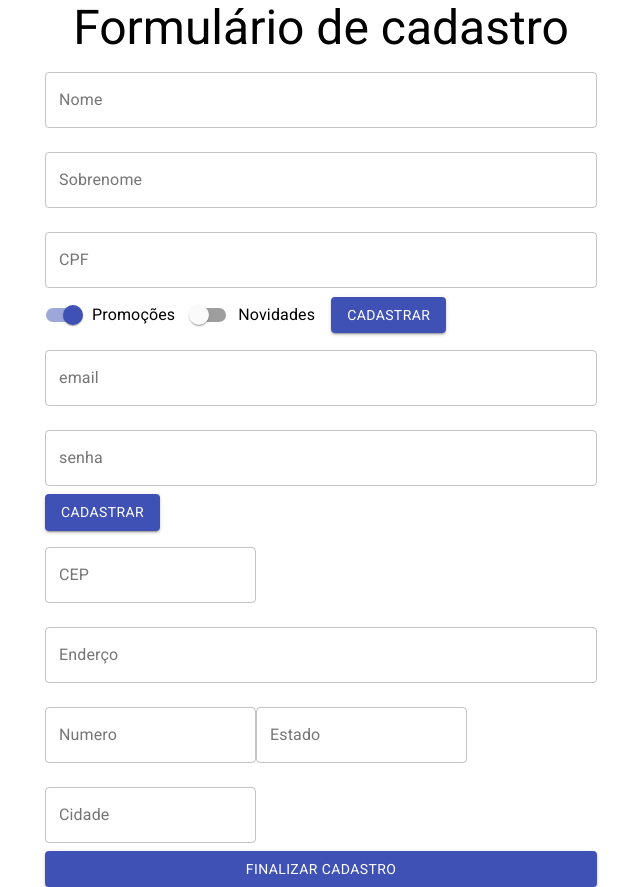
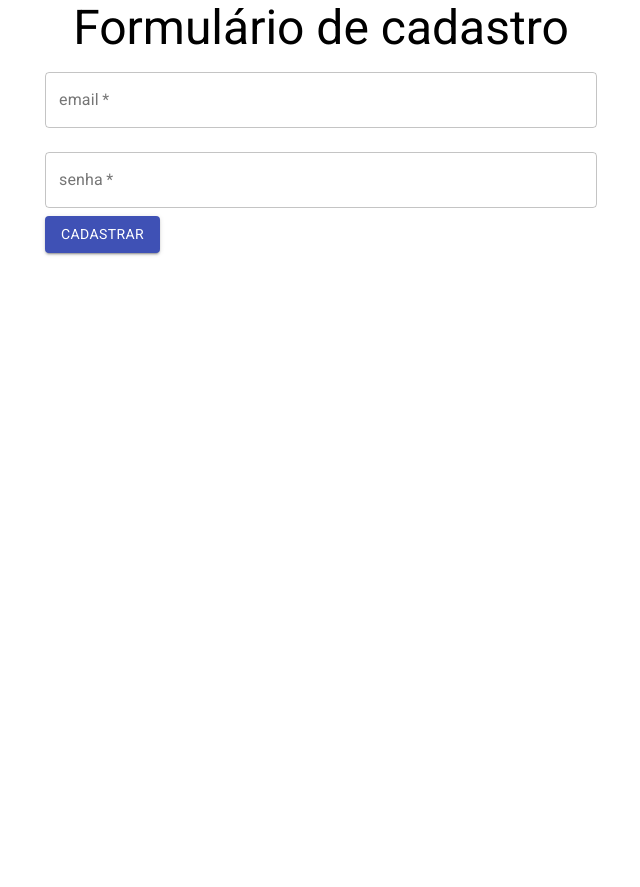
Before and after one commit to Zimmerr/AluraReactNew, a React (Create React App) app in the folder form-cadastro/: page / in a window 1280 px wide. Shown: the whole page, without its empty margins (319-959 px from the left). After the commit the page ends 800 px from the top, so only its background shows below. Built offline with nearby package versions, Linux system fonts and the light colour scheme.

Commit message:
Parte 4 - Aula 2
Switchs e funções no JSX, injeção de dependencias dentro do projeto, reutilizacao dos componentes, renderização condicional

```diff
--- a/form-cadastro/src/components/FormularioCadastro/DadosUsuario.jsx
+++ b/form-cadastro/src/components/FormularioCadastro/DadosUsuario.jsx
@@ -1,13 +1,18 @@
 import React from "react";
 import { TextField, Button } from "@material-ui/core";
 
-function DadosUsuario() {
+function DadosUsuario({aoEnviar}) {
   return (
-    <form>
+    <form onSubmit= {(event) => {
+      event.preventDefault();
+      aoEnviar()
+    }}
+    >
       <TextField
         id="email"
         label="email"
         type="email"
+        required
         variant="outlined"
         margin="normal"
         fullWidth
@@ -16,6 +21,7 @@
         id="senha"
         label="senha"
         type="password"
+        required
         variant="outlined"
         margin="normal"
         fullWidth
--- a/form-cadastro/src/components/FormularioCadastro/FormularioCadastro.jsx
+++ b/form-cadastro/src/components/FormularioCadastro/FormularioCadastro.jsx
@@ -4,12 +4,20 @@
 import DadosEntrega from "./DadosEntrega";
 
 function FormularioCadastro({ aoEnviar, validarCPF }) {
-  return (
-    <>
-      <DadosPessoais aoEnviar={aoEnviar} validarCPF={validarCPF}/>
-      <DadosUsuario />
-      <DadosEntrega/>
-    </>
-  );
+  const [etapaAtual, setEtapaAtual] = useState(0);
+
+
+
+  const formularios = [
+    <DadosUsuario aoEnviar={proximo} />,
+    <DadosPessoais aoEnviar={proximo} validarCPF={validarCPF} />,
+    <DadosEntrega aoEnviar={aoEnviar} />,
+  ];
+
+  function proximo() {
+    setEtapaAtual(etapaAtual + 1);
+  }
+
+  return <>{formularios[etapaAtual]}</>;
 }
 export default FormularioCadastro;
```
